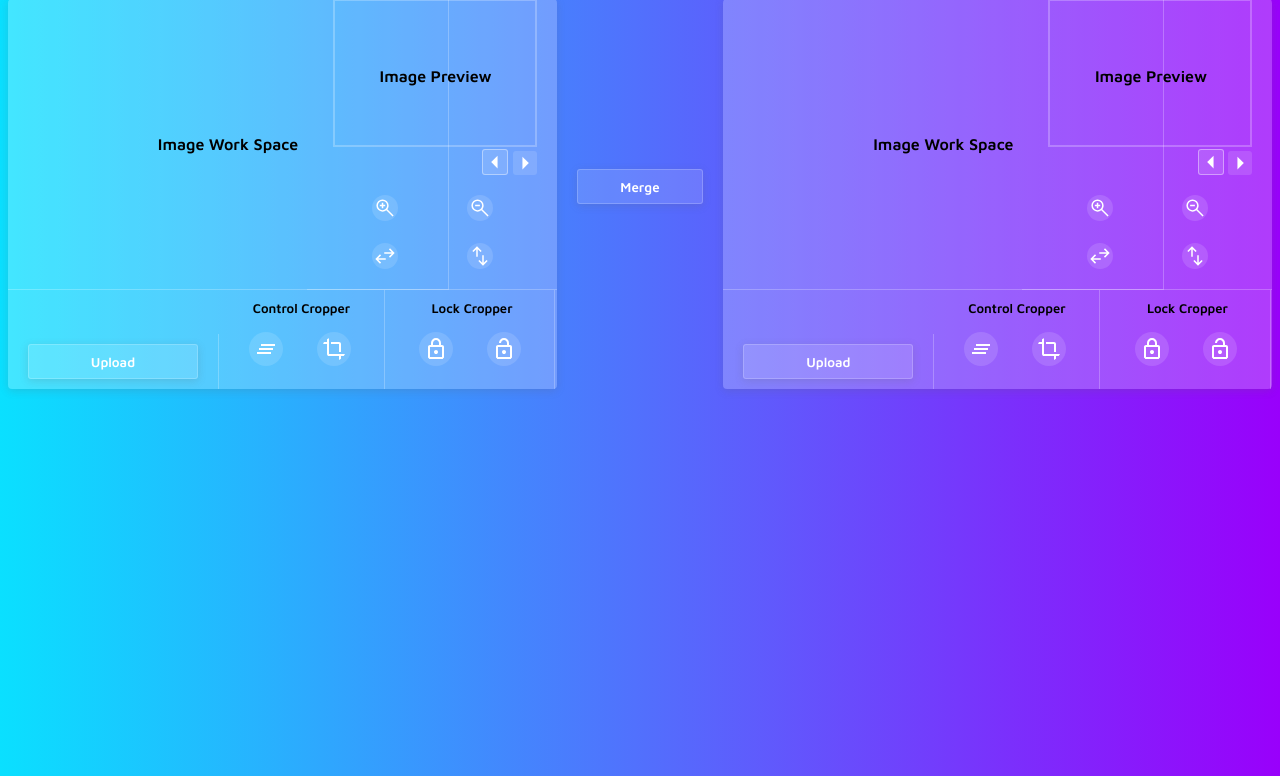
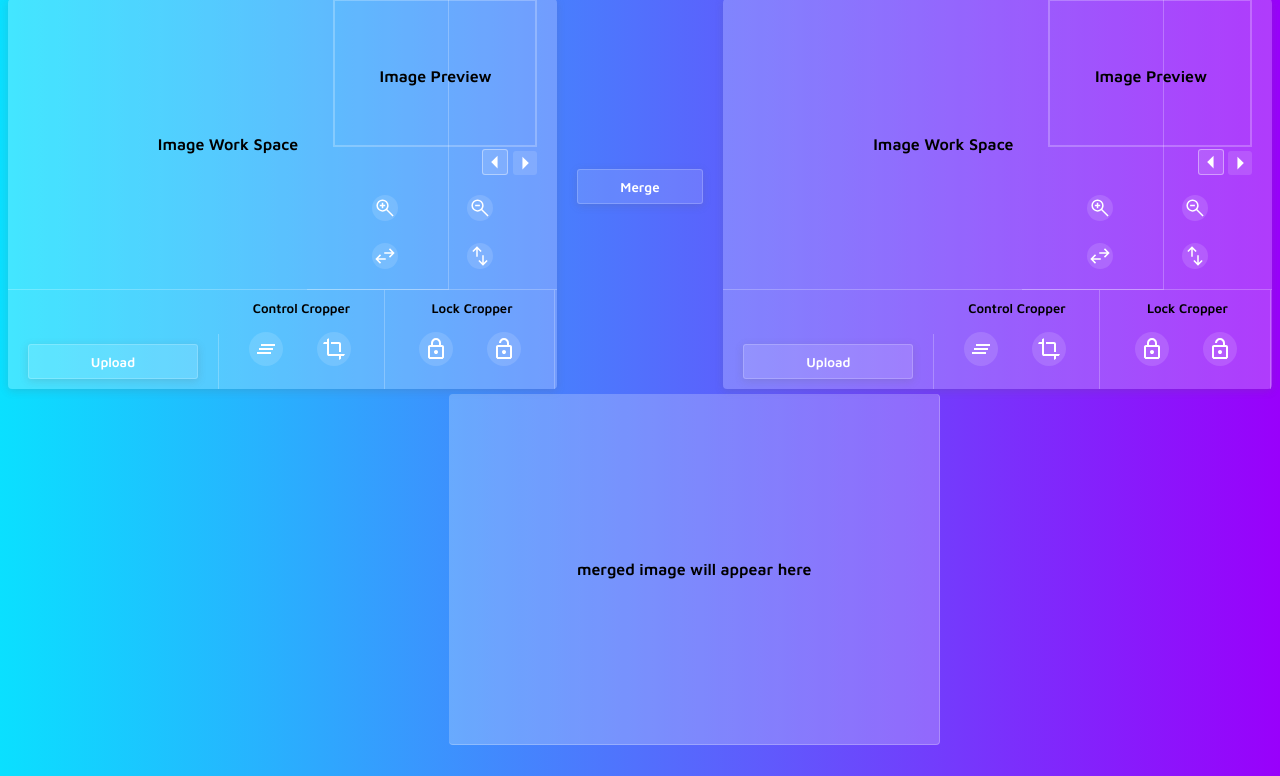
Before and after one commit to saeedelsayed/photos-mixing, a Flask app: page / in a window 1280 px wide. Shown: the part 24-800 px from the top of the page. Run offline with Flask 2, Linux system fonts and the light colour scheme.

Commit message:
The merged photo container is added

```diff
--- a/static/styles/main-style.css
+++ b/static/styles/main-style.css
@@ -255,3 +255,24 @@ body{
 .bottom-control li svg:active{
     border: 1px solid rgba(255, 255, 255, 0.4);
 }
+
+.merged-image-container{
+    background-color: rgba(255, 255, 255, 0.229);
+    padding: 20px;
+    position: relative;
+    width: 450px;
+    height: 310px;
+    right: 50%;
+    top: 5px;
+    border-radius: 4px;
+    border-right: 1px solid rgba(255, 255, 255, 0.239);
+    border-bottom: 1px solid rgba(255, 255, 255, 0.239);
+}
+
+
+.merged-image-workspace{
+    height: 100%;
+    display: flex;
+    align-items: center;
+    justify-content: center;
+}
--- a/templates/index.html
+++ b/templates/index.html
@@ -263,7 +263,15 @@
           </li>
         </div>
       </div>
+      <div class="merged-image-container">
+        <div class="merged-image-workspace">
+          <img src="" alt="" />
+          <span>merged image will appear here</span>
+        </div>
+      </div>
     </div>
+
+
 
     <script src="/static/js/cropper.js"></script>
     <script src="/static/js/main-script.js"></script>
```
